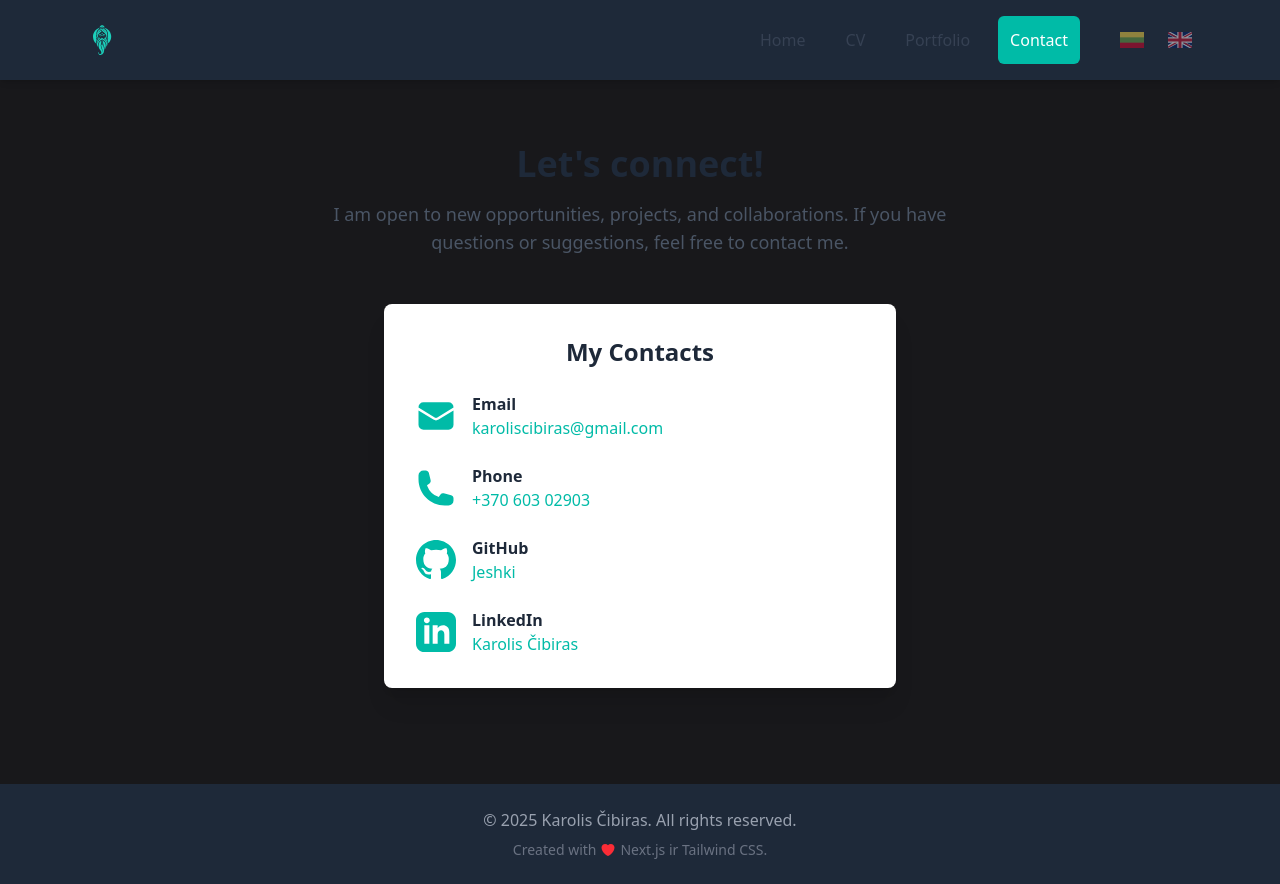
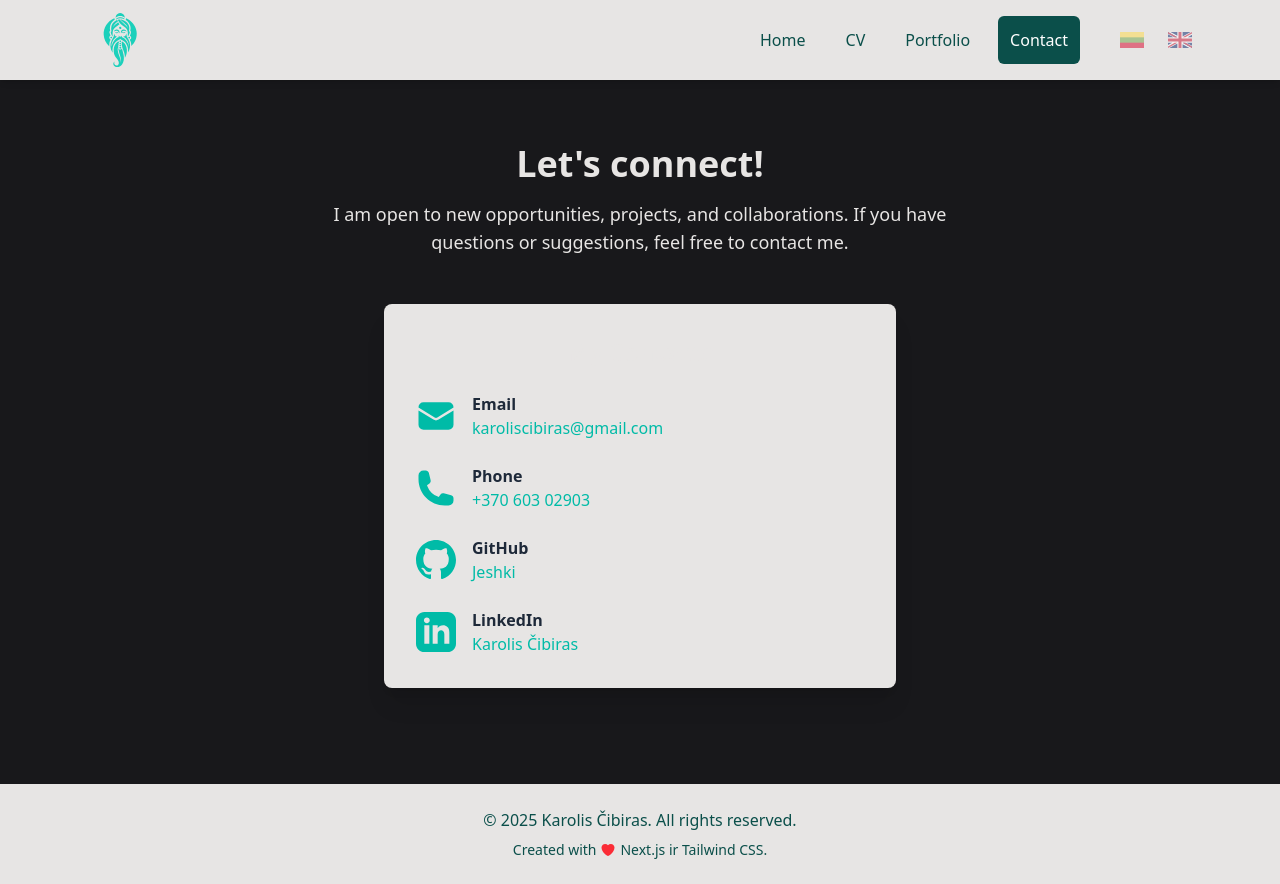
Before and after one commit to Jeshki/Karolis, a Next.js app: page /kontaktai in a window 1280 px wide. Built offline with nearby package versions, Linux system fonts and the light colour scheme.

Commit message:
Add files via upload

```diff
--- a/src/app/components/Footer.tsx
+++ b/src/app/components/Footer.tsx
@@ -8,12 +8,12 @@ export const Footer = () => {
     const currentYear = new Date().getFullYear();
 
     return (
-        <footer className="bg-gray-800 dark:bg-gray-900 text-white dark:text-gray-100">
+        <footer className="bg-stone-200  text-white ">
             <div className="max-w-6xl mx-auto py-6 px-4 text-center">
-                <p className="text-gray-400 dark:text-gray-500">
+                <p className="text-teal-900 ">
                     {t('footer.copyright', { year: currentYear })}
                 </p>
-                <p className="text-sm text-gray-500 dark:text-gray-600 mt-2 flex items-center justify-center">
+                <p className="text-sm text-teal-900  mt-2 flex items-center justify-center">
                     {t('footer.created_with')} <HeartIcon className="h-4 w-4 mx-1 text-red-500" /> Next.js ir Tailwind CSS.
                 </p>
             </div>
--- a/src/app/components/Navbar.tsx
+++ b/src/app/components/Navbar.tsx
@@ -30,15 +30,15 @@ export const Navbar = () => {
   ];
 
   return (
-    <nav className="bg-gray-800 shadow-md sticky top-0 z-50">
+    <nav className="bg-stone-200 shadow-md sticky top-0 z-50">
       <div className="max-w-6xl mx-auto px-4">
         <div className="flex justify-between items-center h-20">
           <Link href="/" className="flex items-center">
             <Image
               src="/jogy.svg"
               alt="Jogy Logo"
-              width={44}
-              height={44}
+              width={80}
+              height={80}
               priority
             />
           </Link>
@@ -52,8 +52,8 @@ export const Navbar = () => {
                   href={link.href}
                   className={`px-3 py-3 rounded-md text-base font-medium transition-colors ${
                     isActive
-                      ? 'bg-teal-500 text-white'
-                      : 'text-gray-700 dark:text-gray-300 hover:bg-teal-100 dark:hover:bg-gray-700'
+                      ? 'bg-teal-900 text-white'
+                      : 'text-teal-900 hover:bg-teal-700 hover:text-white'
                   }`}
                 >
                   {link.name}
@@ -101,7 +101,7 @@ export const Navbar = () => {
 
             <button
               onClick={toggleMenu}
-              className="p-3 rounded-md text-gray-700 dark:text-gray-300 hover:bg-gray-200 dark:hover:bg-gray-700 focus:outline-none focus:ring-2 focus:ring-inset focus:ring-teal-500"
+              className="p-3 rounded-md text-gray-300 hover:bg-gray-700 focus:outline-none focus:ring-2 focus:ring-inset focus:ring-teal-500"
               aria-label="Toggle menu"
             >
               {isOpen ? (
@@ -128,7 +128,7 @@ export const Navbar = () => {
                   className={`block px-3 py-2 rounded-md text-lg font-medium transition-colors ${
                     isActive
                       ? 'bg-teal-500 text-white'
-                      : 'text-gray-700 dark:text-gray-300 hover:bg-teal-100 dark:hover:bg-gray-700'
+                      : 'text-gray-300 hover:bg-gray-700'
                   }`}
                 >
                   {link.name}
--- a/src/app/kontaktai/page.tsx
+++ b/src/app/kontaktai/page.tsx
@@ -43,13 +43,13 @@ export default function ContactsPage() {
     return (
       <AnimatedSection>
         <div className="container mx-auto px-4 py-16 text-center">
-          <h1 className="text-4xl font-bold mb-4 text-gray-800 dark:text-white">{t('contact_page.title')}</h1>
-          <p className="text-lg text-gray-600 dark:text-gray-400 max-w-2xl mx-auto mb-12">
+          <h1 className="text-4xl font-bold mb-4 text-stone-200 ">{t('contact_page.title')}</h1>
+          <p className="text-lg text-stone-200  max-w-2xl mx-auto mb-12">
               {t('contact_page.description')}
           </p>
 
-          <div className="bg-white dark:bg-gray-800 p-8 rounded-lg shadow-xl mx-auto max-w-lg text-left">
-              <h2 className="text-2xl font-bold text-gray-800 dark:text-white mb-6 text-center">{t('contact_page.my_contacts')}</h2>
+          <div className="bg-stone-200  p-8 rounded-lg shadow-xl mx-auto max-w-lg text-left">
+              <h2 className="text-2xl font-bold text-stone-200  mb-6 text-center">{t('contact_page.my_contacts')}</h2>
               <div className="space-y-6">
                   {contactItems.map((item, index) => (
                       <div key={index} className="flex items-center gap-4">
@@ -57,13 +57,13 @@ export default function ContactsPage() {
                               {item.icon}
                           </div>
                           <div className="flex-grow">
-                              <p className="font-bold text-gray-800 dark:text-white">{item.label}</p>
+                              <p className="font-bold text-gray-800 ">{item.label}</p>
                               {item.type === 'email' || item.type === 'phone' || item.type === 'social' ? (
                                   <a href={item.value} target={item.type === 'social' ? "_blank" : "_self"} rel={item.type === 'social' ? "noopener noreferrer" : undefined} className="text-teal-500 hover:underline break-all">
                                       {item.displayValue}
                                   </a>
                               ) : (
-                                  <p className="text-gray-600 dark:text-gray-400">{item.displayValue}</p>
+                                  <p className="text-white ">{item.displayValue}</p>
                               )}
                           </div>
                       </div>
--- a/src/app/portfolio/ProjectCard.tsx
+++ b/src/app/portfolio/ProjectCard.tsx
@@ -27,26 +27,26 @@ interface ProjectCardProps {
 const getTechnologyIcon = (tag: string) => {
   switch (tag.toLowerCase()) {
     case 'next.js':
-      return <SiNextdotjs className="h-5 w-5 text-gray-700 dark:text-gray-300" />;
+      return <SiNextdotjs className="h-5 w-5 text-gray-700 " />;
     case 'react':
-      return <SiReact className="h-5 w-5 text-gray-700 dark:text-gray-300" />;
+      return <SiReact className="h-5 w-5 text-gray-700 " />;
     case 'typescript':
-      return <SiTypescript className="h-5 w-5 text-gray-700 dark:text-gray-300" />;
+      return <SiTypescript className="h-5 w-5 text-gray-700 " />;
     case 'tailwind css':
-      return <SiTailwindcss className="h-5 w-5 text-gray-700 dark:text-gray-300" />;
+      return <SiTailwindcss className="h-5 w-5 text-gray-700 " />;
     case 'figma':
-      return <SiFigma className="h-5 w-5 text-gray-700 dark:text-gray-300" />;
+      return <SiFigma className="h-5 w-5 text-gray-700 " />;
     case 'html':
-      return <SiHtml5 className="h-5 w-5 text-gray-700 dark:text-gray-300" />;
+      return <SiHtml5 className="h-5 w-5 text-gray-700 " />;
     case 'css':
     case 'css modules':
-      return <SiCss3 className="h-5 w-5 text-gray-700 dark:text-gray-300" />;
+      return <SiCss3 className="h-5 w-5 text-gray-700 " />;
     case 'javascript':
-      return <SiJavascript className="h-5 w-5 text-gray-700 dark:text-gray-300" />;
+      return <SiJavascript className="h-5 w-5 text-gray-700 " />;
     case 'vercel':
-      return <SiVercel className="h-5 w-5 text-gray-700 dark:text-gray-300" />;
+      return <SiVercel className="h-5 w-5 text-gray-700 " />;
     case 'vite':
-      return <SiVite className="h-5 w-5 text-gray-700 dark:text-gray-300" />;
+      return <SiVite className="h-5 w-5 text-gray-700 " />;
     default:
       return null;
   }
@@ -56,7 +56,7 @@ export const ProjectCard = ({ title, imageUrl, tags, liveUrl }: ProjectCardProps
   const { t } = useTranslation(); // Inicializuokite hook'ą
 
   return (
-    <div className="bg-white dark:bg-gray-800 rounded-lg shadow-lg overflow-hidden transition-transform transform hover:-translate-y-2">
+    <div className="bg-stone-200  rounded-lg shadow-lg overflow-hidden transition-transform transform hover:-translate-y-2">
       <Image src={imageUrl} alt={title} width={500} height={300} className="w-full h-48 object-cover" />
       <div className="p-6 text-center">
         <div className="flex space-x-2 mb-2 justify-center">
@@ -66,7 +66,7 @@ export const ProjectCard = ({ title, imageUrl, tags, liveUrl }: ProjectCardProps
             </div>
           ))}
         </div>
-        <h3 className="text-xl font-bold text-gray-800 dark:text-white mb-4">{title}</h3>
+        <h3 className="text-xl font-bold text-gray-800  mb-4">{title}</h3>
 
         <div className="flex justify-center">
           {liveUrl && (
--- a/src/app/portfolio/page.tsx
+++ b/src/app/portfolio/page.tsx
@@ -48,8 +48,8 @@ export default function PortfolioPage() {
   return (
     <AnimatedSection>
       <div className="container mx-auto px-4 py-12">
-        <h1 className="text-4xl font-bold text-center mb-2 text-gray-800 dark:text-white">{t('portfolio_page.title')}</h1>
-        <p className="text-lg text-center text-gray-600 dark:text-gray-400 mb-12">{t('portfolio_page.description')}</p>
+        <h1 className="text-4xl font-bold text-center mb-2 text-stone ">{t('portfolio_page.title')}</h1>
+        <p className="text-lg text-center text-gray-600  mb-12">{t('portfolio_page.description')}</p>
 
         <div className="grid md:grid-cols-2 lg:grid-cols-3 gap-8">
           {projects.map(project => (
--- a/tailwind.config.ts
+++ b/tailwind.config.ts
@@ -6,12 +6,11 @@ const config: Config = {
     "./src/components/**/*.{js,ts,jsx,tsx,mdx}",
     "./src/app/**/*.{js,ts,jsx,tsx,mdx}",
   ],
-  darkMode: "class", // <-- PRIDĖKITE ŠIĄ EILUTĘ
+
   theme: {
     extend: {
       fontFamily: {
-        // Jei naudojate pasirinktinį šriftą iš layout.tsx
-        // sans: ['var(--font-inter)'],
+
       },
     },
   },
```
